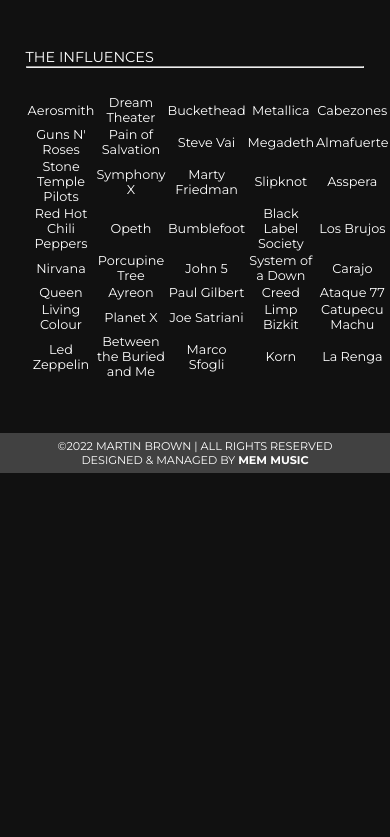
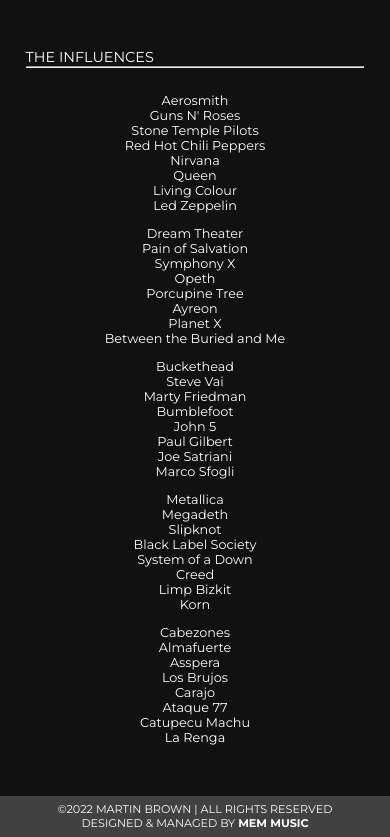
Before and after one commit to martin201285/Coder_DesarrolloWeb, a plain HTML site: page pages/about.html in a window 390 px wide. Shown: the part 600-1437 px from the top of the page. Before the commit the page ends 1073 px from the top, so only its background shows below. Drawn offline with Linux system fonts and the light colour scheme.

Commit message:
44530 - FEAT - Se adapta vista de sección Influences de page Contact para versión Mobile

```diff
--- a/css/index.css
+++ b/css/index.css
@@ -368,13 +368,37 @@
     padding: var(--spacing-md) 0 0 0;
 }
 
-.box__table {
-    width: 100%;
+.box__column {
+    display: grid;
+    grid-template-columns: 1fr 1fr 1fr 1fr 1fr;
 }
 
-.box__table td {
+.box__column ul {
     text-align: center;
+    font-size: var(--fonts-sm);
+    text-transform: initial;
 }
+
+.column__list1 {
+    grid-column: 1 / 2;
+}
+
+.column__list2 {
+    grid-column: 2 / 3;
+}
+
+.column__list3 {
+    grid-column: 3 / 4;
+}
+
+.column__list4 {
+    grid-column: 4 / 5;
+}
+
+.column__list5 {
+    grid-column: 5 / 6;
+}
+
 
 /* GEAR */
 
@@ -679,6 +703,12 @@
     text-align: center;
    }
 
+   .box__column {
+    display: flex;
+    flex-direction: column;
+    gap: var(--spacing-sm);
+    }
+
     /* Gear */
 
     .gear {
--- a/pages/about.html
+++ b/pages/about.html
@@ -58,64 +58,58 @@
                 <hr>
             </div>
             <div class="influences__box">
-                <table class="box__table">
-                    <tr>
-                        <td>Aerosmith</td>
-                        <td>Dream Theater</td>
-                        <td>Buckethead</td>
-                        <td>Metallica</td>
-                        <td>Cabezones</td>
-                    </tr>
-                    <tr>
-                        <td>Guns N' Roses</td>
-                        <td>Pain of Salvation</td>
-                        <td>Steve Vai</td>
-                        <td>Megadeth</td>
-                        <td>Almafuerte</td>
-                    </tr>
-                    <tr>
-                        <td>Stone Temple Pilots</td>
-                        <td>Symphony X</td>
-                        <td>Marty Friedman</td>
-                        <td>Slipknot</td>
-                        <td>Asspera</td>
-                    </tr>
-                    <tr>
-                        <td>Red Hot Chili Peppers</td>
-                        <td>Opeth</td>
-                        <td>Bumblefoot</td>
-                        <td>Black Label Society</td>
-                        <td>Los Brujos</td>
-                    </tr>
-                    <tr>
-                        <td>Nirvana</td>
-                        <td>Porcupine Tree</td>
-                        <td>John 5</td>
-                        <td>System of a Down</td>
-                        <td>Carajo</td>
-                    </tr>
-                    <tr>
-                        <td>Queen</td>
-                        <td>Ayreon</td>
-                        <td>Paul Gilbert</td>
-                        <td>Creed</td>
-                        <td>Ataque 77</td>
-                    </tr>
-                    <tr>
-                        <td>Living Colour</td>
-                        <td>Planet X</td>
-                        <td>Joe Satriani</td>
-                        <td>Limp Bizkit</td>
-                        <td>Catupecu Machu</td>
-                    </tr>
-                    <tr>
-                        <td>Led Zeppelin</td>
-                        <td>Between the Buried and Me</td>
-                        <td>Marco Sfogli</td>
-                        <td>Korn</td>
-                        <td>La Renga</td>
-                    </tr>
-                </table>
+                <div class="box__column">
+                    <ul class="column__list1">
+                        <li>Aerosmith</li>
+                        <li>Guns N' Roses</li>
+                        <li>Stone Temple Pilots</li>
+                        <li>Red Hot Chili Peppers</li>
+                        <li>Nirvana</li>
+                        <li>Queen</li>
+                        <li>Living Colour</li>
+                        <li>Led Zeppelin</li>
+                    </ul>
+                    <ul class="column__list2">
+                        <li>Dream Theater</li>
+                        <li>Pain of Salvation</li>
+                        <li>Symphony X</li>
+                        <li>Opeth</li>
+                        <li>Porcupine Tree</li>
+                        <li>Ayreon</li>
+                        <li>Planet X</li>
+                        <li>Between the Buried and Me</li>
+                    </ul>
+                    <ul class="column__list3">
+                        <li>Buckethead</li>
+                        <li>Steve Vai</li>
+                        <li>Marty Friedman</li>
+                        <li>Bumblefoot</li>
+                        <li>John 5</li>
+                        <li>Paul Gilbert</li>
+                        <li>Joe Satriani</li>
+                        <li>Marco Sfogli</li>
+                    </ul>
+                    <ul class="column__list4">
+                        <li>Metallica</li>
+                        <li>Megadeth</li>
+                        <li>Slipknot</li>
+                        <li>Black Label Society</li>
+                        <li>System of a Down</li>
+                        <li>Creed</li>
+                        <li>Limp Bizkit	</li>
+                        <li>Korn</li>
+                    </ul>
+                    <ul class="column__list5">
+                        <li>Cabezones</li>
+                        <li>Almafuerte</li>
+                        <li>Asspera</li>
+                        <li>Los Brujos</li>
+                        <li>Carajo</li>
+                        <li>Ataque 77</li>
+                        <li>Catupecu Machu</li>
+                        <li>La Renga</li>
+                    </ul>
+                </div>
             </div>
         </section>
     </main>
```
